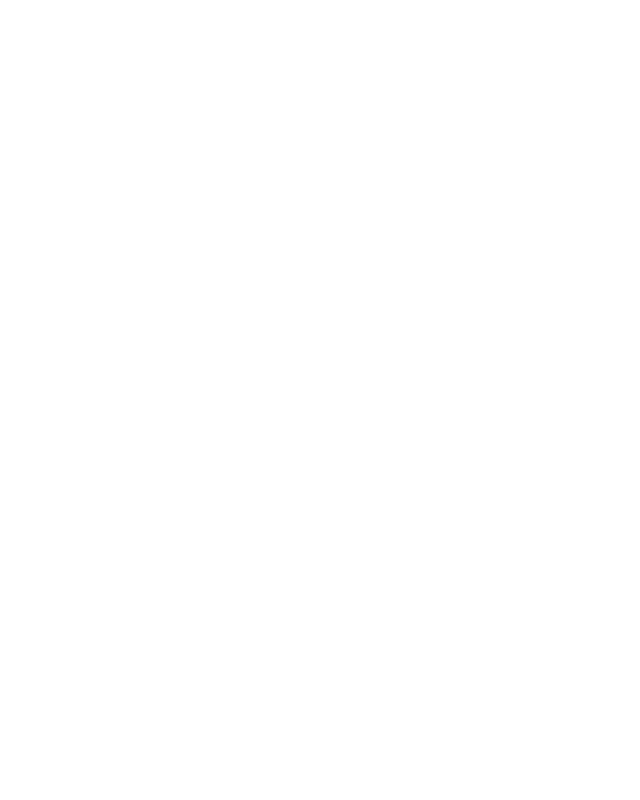
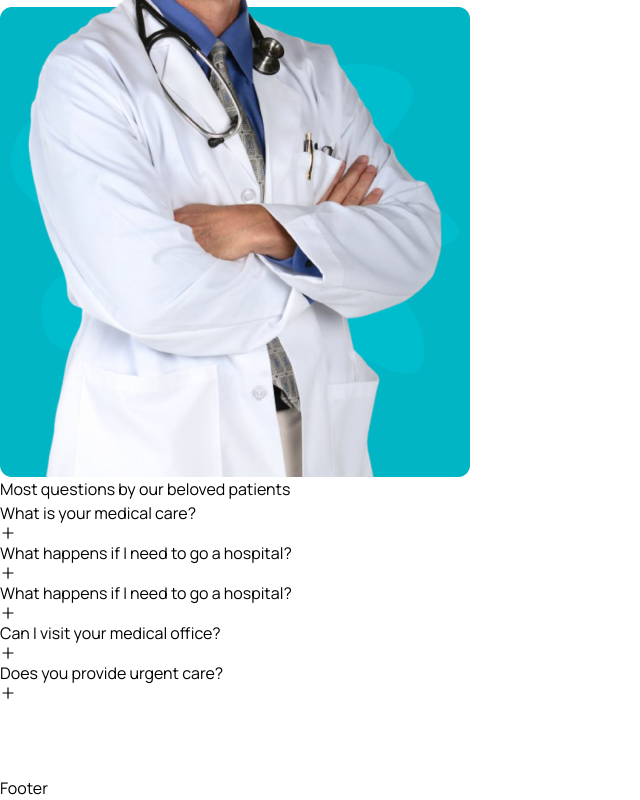
Before and after one commit to smhasanjamil/doctors-point-client-side, a React (Vite) app: page / in a window 1280 px wide. Shown: the part 6969-7769 px from the top of the page, without its empty margins (0-640 px from the left). Before the commit the page ends 6720 px from the top, so only its background shows below. Built offline with nearby package versions, Linux system fonts and the light colour scheme; the HTML template or start-up script is replaced by a standard one.

Commit message:
faq section added to home

```diff
--- /dev/null
+++ b/src/components/Faq/FaqItem.jsx
@@ -0,0 +1,42 @@
+import { useState } from "react";
+import { AiOutlineMinus, AiOutlinePlus } from "react-icons/ai";
+
+const FaqItem = ({ item }) => {
+  const { question, content } = item;
+
+  const [isOpen, setIsOpen] = useState(false);
+
+  const toggleAccordion = () => {
+    setIsOpen(!isOpen);
+  };
+
+  return (
+    <div className="p-3 lg:p-5 rounded-[12px] border border-solid border-[#D9DCE2] mb-5 cursor-pointer">
+      <div
+        className="flex items-center justify-between gap-5"
+        onClick={toggleAccordion}
+      >
+        <h4 className="text-[16px] leading-7 lg:text-[22px] lg:leading-8 text-headingColor">
+          {question}
+        </h4>
+        <div
+          className={`${
+            isOpen && "bg-primaryColor text-white border-none"
+          } w-7 h-7 lg:w-8 lg:h-8 border border-solid border-[#141F21] rounded flex items-center justify-center`}
+        >
+          {isOpen ? <AiOutlineMinus /> : <AiOutlinePlus />}
+        </div>
+      </div>
+
+      {isOpen && (
+        <div className="mt-4">
+          <p className="text-[14px] leading-6 lg:text-[16px] lg:leading-7 font-[400] text-textColor">
+            {content}
+          </p>
+        </div>
+      )}
+    </div>
+  );
+};
+
+export default FaqItem;
--- /dev/null
+++ b/src/components/Faq/FaqList.jsx
@@ -0,0 +1,14 @@
+import { faqs } from "../../assets/data/faqs";
+import FaqItem from "./FaqItem";
+
+const FaqList = () => {
+  return (
+    <ul className="mt-[38px]">
+      {faqs?.map((item, index) => (
+        <FaqItem key={index} item={item} />
+      ))}
+    </ul>
+  );
+};
+
+export default FaqList;
--- a/src/pages/Home.jsx
+++ b/src/pages/Home.jsx
@@ -7,6 +7,7 @@
 import featureImg from "../assets/images/feature-img.png";
 import videoImg from "../assets/images/video-icon.png";
 import avatorIcon from "../assets/images/avatar-icon.png";
+import faqImg from "../assets/images/faq-img.png";
 
 import icon01 from "../assets/images/icon01.png";
 import icon02 from "../assets/images/icon02.png";
@@ -14,6 +15,7 @@
 import About from "../components/About/About";
 import ServiceList from "../components/Services/ServiceList";
 import DoctorList from "../components/Doctors/DoctorList";
+import FaqList from "../components/Faq/FaqList";
 
 const Home = () => {
   return (
@@ -259,6 +261,25 @@
         </div>
       </section>
       {/* our great doctro section end ======= */}
+
+      {/* faq section start ======= */}
+      <section>
+        <div className="container">
+          <div className="flex justify-between gap-[50px] lg:gap-0">
+            <div className="w-1/2 hidden md:block">
+              <img src={faqImg} alt="faqImg" />
+            </div>
+
+            <div className="w-full md:w-1/2">
+              <h2 className="heading">
+                Most questions by our beloved patients
+              </h2>
+              <FaqList />
+            </div>
+          </div>
+        </div>
+      </section>
+      {/* faq section end ======= */}
     </>
   );
 };
```
